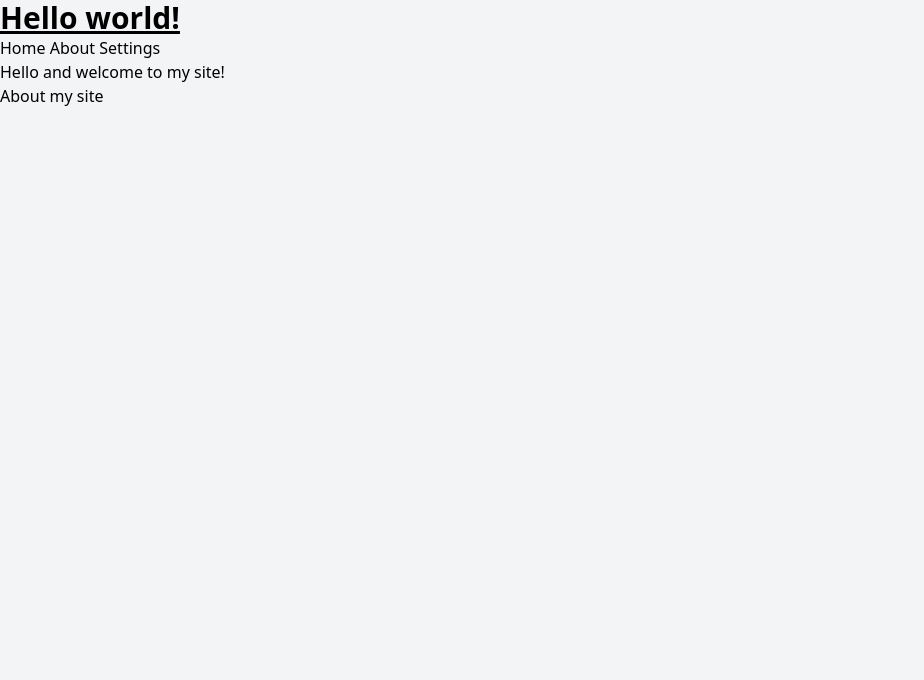
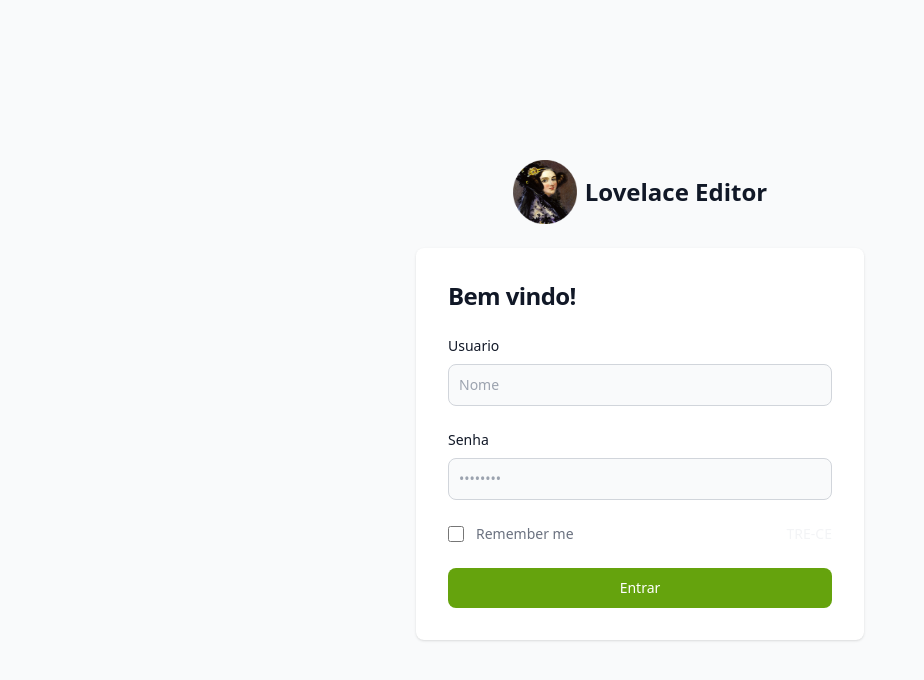
Before and after one commit to ShingenTakeda/vc_editor, a SvelteKit app: page / in a window 1280 px wide. Shown: the top 680 px of the page, without its empty margins (0-924 px from the left). Built offline with nearby package versions, Linux system fonts and the light colour scheme.

Commit message:
Login done, routes missing

```diff
--- a/src/routes/+layout.svelte
+++ b/src/routes/+layout.svelte
@@ -1,21 +1,11 @@
 <script>
-    import "../app.postcss"
+    import "../app.css"
 </script>
 
-<h1 class="text-3xl font-bold underline">
-    Hello world!
-  </h1>
-
-  <style lang="postcss">
-    :global(html) {
-      background-color: theme(colors.gray.100);
+<style lang="postcss">
+  :global(html) {
+    background-color: theme(colors.gray.700);
     }
-  </style>
-
-<nav>
-    <a href="/">Home</a>
-    <a href="/about">About</a>
-    <a href="/settings">Settings</a>
-</nav>
+</style>
 
 <slot></slot>
--- a/src/routes/+page.svelte
+++ b/src/routes/+page.svelte
@@ -1,2 +1,49 @@
-<h1>Hello and welcome to my site!</h1>
-<a href="/about">About my site</a>
+<!--Login page-->
+<script>
+  import ada_icon1 from "$lib/assets/ada_transparent.png"
+  import "./worstDB"
+  //TODO: Check out on how to use stores
+  // import {goto} from '$app/navigation'
+	// import { badUser } from "./worstDB";
+  // let user = ""
+  // let password = ""
+</script>
+
+
+<section class="bg-gray-50 dark:bg-gray-900">
+  <div class="flex flex-col items-center justify-center px-6 py-8 mx-auto md:h-screen lg:py-0">
+      <div class="flex items-center mb-6 text-2xl font-semibold text-gray-900 dark:text-white">
+          <img class="w-16 h-16 mr-2" src={ada_icon1} alt="logo">
+          Lovelace Editor
+      </div>
+      <div class="w-full bg-white rounded-lg shadow dark:border md:mt-0 sm:max-w-md xl:p-0 dark:bg-gray-800 dark:border-gray-700">
+          <div class="p-6 space-y-4 md:space-y-6 sm:p-8">
+              <h1 class="text-xl font-bold leading-tight tracking-tight text-gray-900 md:text-2xl dark:text-white">
+                  Bem vindo!
+              </h1>
+              <form class="space-y-4 md:space-y-6" action="#">
+                  <div>
+                      <label for="user" class="block mb-2 text-sm font-medium text-gray-900 dark:text-white">Usuario</label>
+                      <input type="text" name="user" id="user" class="bg-gray-50 border border-gray-300 text-gray-900 sm:text-sm rounded-lg focus:ring-primary-600 focus:border-primary-600 block w-full p-2.5 dark:bg-gray-700 dark:border-gray-600 dark:placeholder-gray-400 dark:text-white dark:focus:ring-blue-500 dark:focus:border-blue-500" placeholder="Nome" required>
+                  </div>
+                  <div>
+                      <label for="password" class="block mb-2 text-sm font-medium text-gray-900 dark:text-white">Senha</label>
+                      <input type="password" name="password" id="password" placeholder="••••••••" class="bg-gray-50 border border-gray-300 text-gray-900 sm:text-sm rounded-lg focus:ring-primary-600 focus:border-primary-600 block w-full p-2.5 dark:bg-gray-700 dark:border-gray-600 dark:placeholder-gray-400 dark:text-white dark:focus:ring-blue-500 dark:focus:border-blue-500" required>
+                  </div>
+                  <div class="flex items-center justify-between">
+                      <div class="flex items-start">
+                          <div class="flex items-center h-5">
+                            <input id="remember" aria-describedby="remember" type="checkbox" class="w-4 h-4 border border-gray-300 rounded bg-gray-50 focus:ring-3 focus:ring-primary-300 dark:bg-gray-700 dark:border-gray-600 dark:focus:ring-primary-600 dark:ring-offset-gray-800">
+                          </div>
+                          <div class="ml-3 text-sm">
+                            <label for="remember" class="text-gray-500 dark:text-gray-300">Remember me</label>
+                          </div>
+                      </div>
+                      <div class="text-sm text-gray-100 font-medium text-primary-600 hover:underline dark:text-primary-500">TRE-CE</div>
+                  </div>
+                  <button type="submit" class="w-full bg-lime-600 text-white bg-primary-100 hover:bg-primary-100 focus:ring-4 focus:outline-none focus:ring-primary-400 font-medium rounded-lg text-sm px-5 py-2.5 text-center dark:bg-primary-900 dark:hover:bg-primary-900 dark:focus:ring-primary-900">Entrar</button>
+              </form>
+          </div>
+      </div>
+  </div>
+</section>
--- /dev/null
+++ b/src/routes/admin/+page.svelte
@@ -0,0 +1,3 @@
+<!-- Admin page -->
+<script></script>
+<p>Hello from a another route!!!!</p>
--- /dev/null
+++ b/src/routes/worstDB.js
@@ -0,0 +1 @@
+export const badUser = {user: "admin", password: "admin"}
```
Also changed, not shown: src/app.css (renamed from src/app.postcss), src/lib/assets/ada_transparent.png (added), src/routes/+page.js (added), src/routes/admin/admin.js (added).
